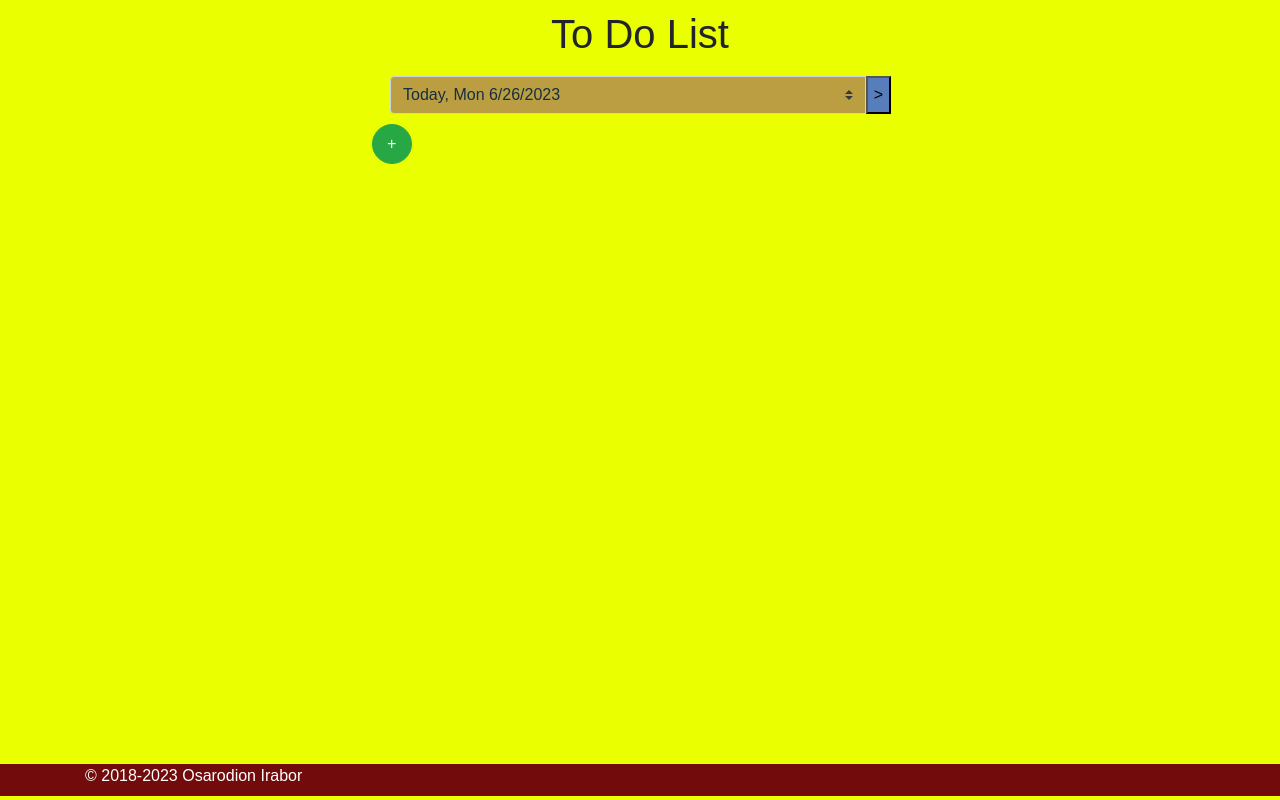
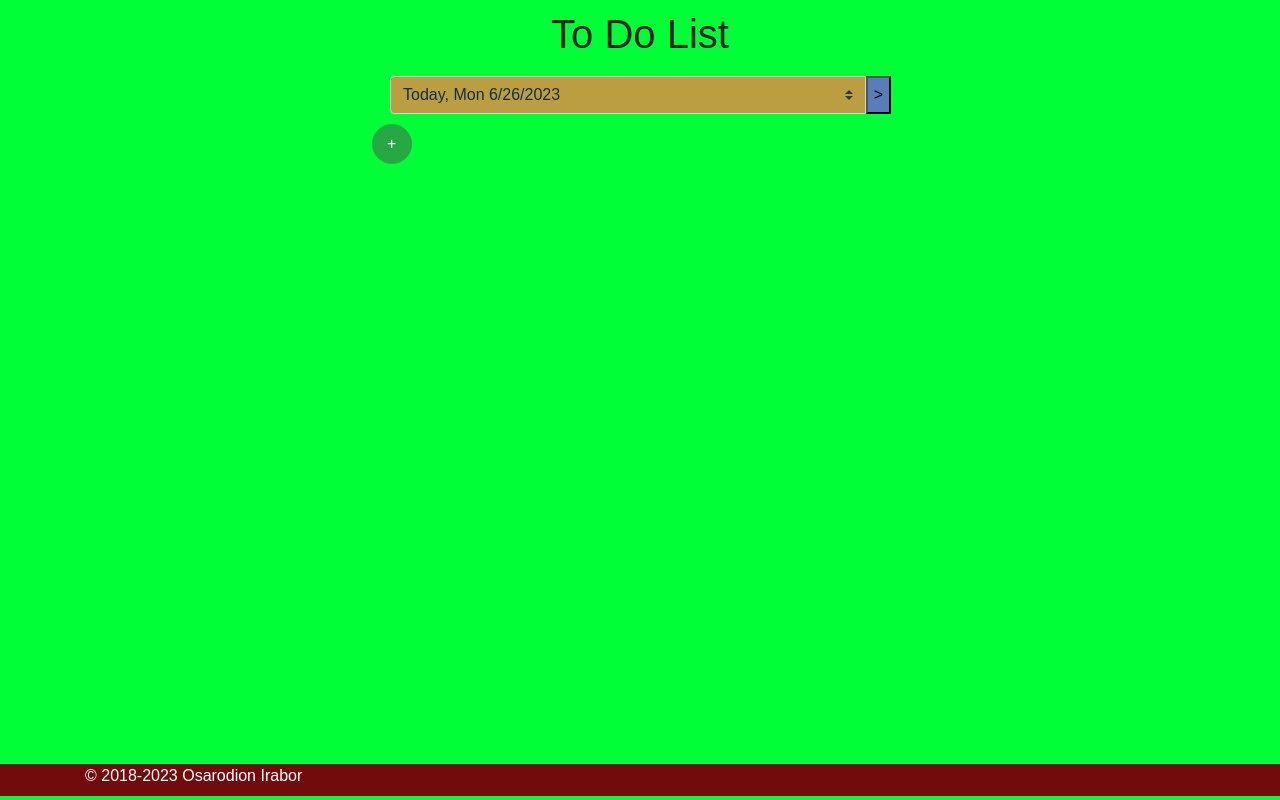
Before and after one commit to bacalu93/Project-Exam-DevOps-2023, a Flask app: page / in a window 1280 px wide. Run offline with Flask 3, Linux system fonts and the light colour scheme; data that the repository does not hold is empty; some libraries are stand-ins or nearby versions.

Commit message:
change background color

```diff
--- a/static/css/home.css
+++ b/static/css/home.css
@@ -1,5 +1,5 @@
 body {
-    background-color: #eaff00;
+    background-color: #00ff37;
     font-family: sans-serif;
 }
 
```
